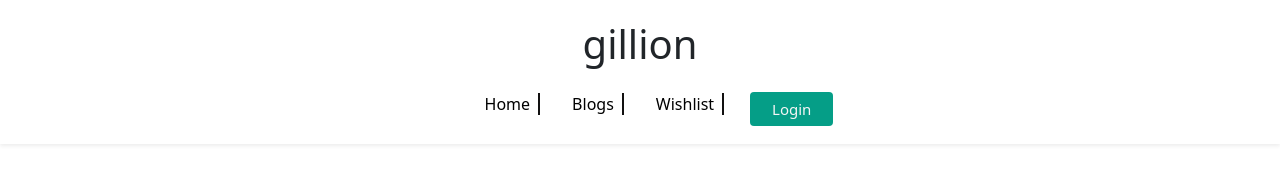
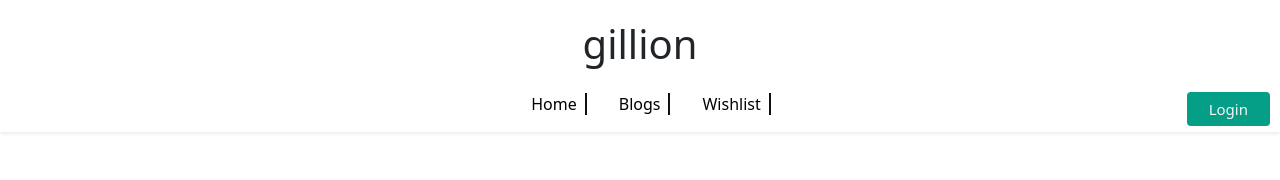
Before and after one commit to Tolulope-as/Gillion-Blog, a React (Vite) app: page / in a window 1280 px wide. Shown: the top 180 px of the page. Built offline with nearby package versions, Linux system fonts and the light colour scheme; no server answers; grey boxes are pictures that could not be loaded.

Commit message:
Update index.css

```diff
--- a/src/index.css
+++ b/src/index.css
@@ -19,7 +19,6 @@ nav{
     width: 100%;
     display: flex;
     justify-content:center;
-    /* border: 2px solid yellow; */
     position: relative;
 }
 
@@ -63,6 +62,8 @@ ul{
   border: 0;
   padding: 5px 22px;
   margin-bottom: 18px;
+  position: absolute;
+  right: 0;
   margin-right: 10px;
 }
 .login-profile{
```
